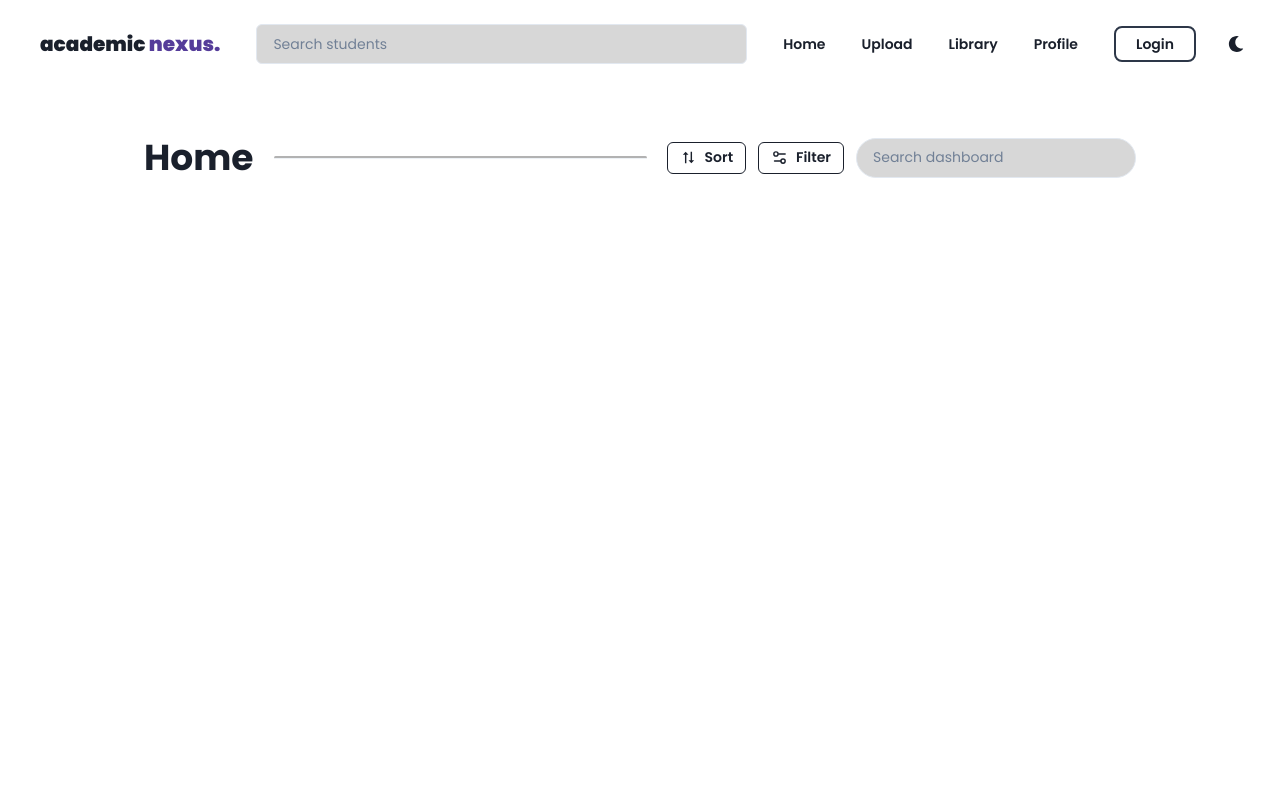
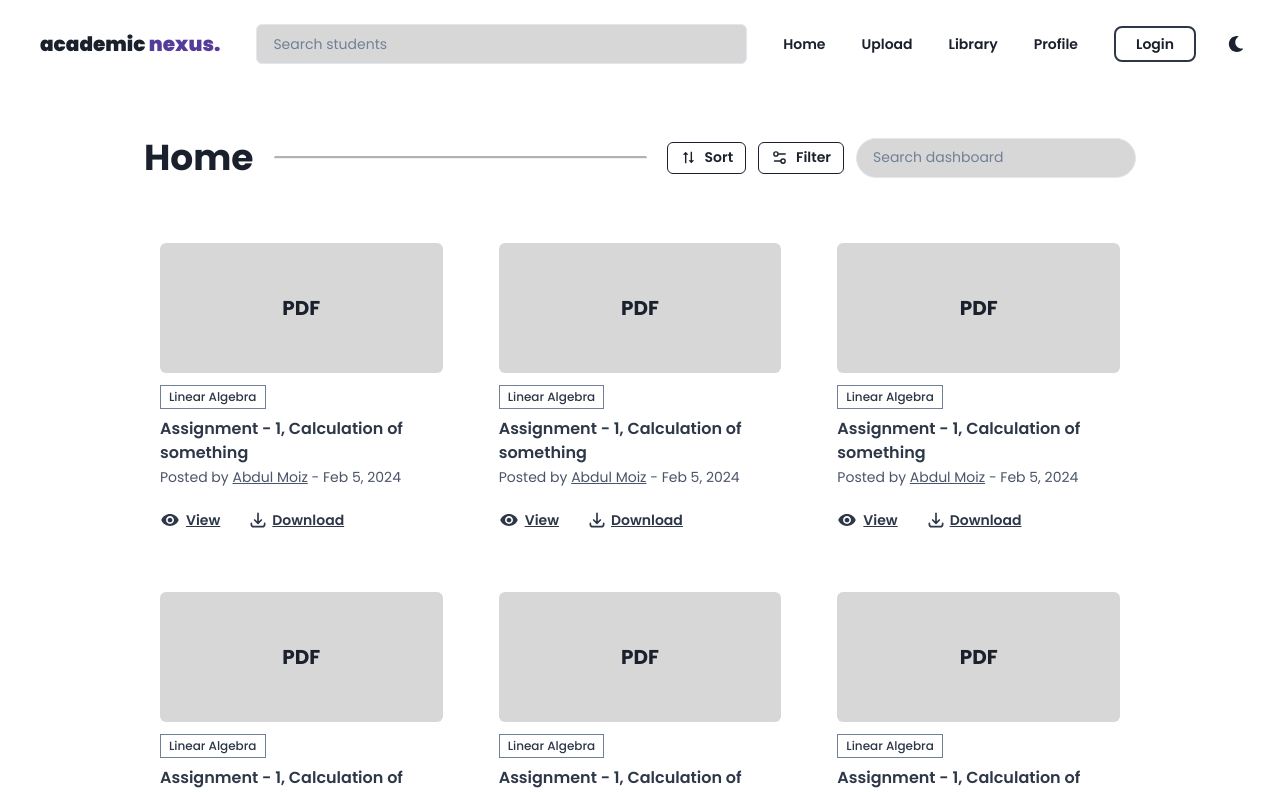
Before and after one commit to mrx7355608/academic-nexus-client, a React (Vite) app: page / in a window 1280 px wide. Shown: the top 792 px of the page. Built offline with nearby package versions, Linux system fonts and the light colour scheme.

Commit message:
added assessment item and list

```diff
--- /dev/null
+++ b/src/components/AssessmentItem.jsx
@@ -0,0 +1,90 @@
+import { IoMdEye } from "react-icons/io";
+import { HiOutlineDownload } from "react-icons/hi";
+import { Box, Flex, Text, Button, useColorMode } from "@chakra-ui/react";
+
+export default function AssessmentItem() {
+    const { colorMode } = useColorMode();
+
+    return (
+        <Box p={4} borderRadius="md" flex="1" minW={"300px"}>
+            <Flex
+                justifyContent="center"
+                alignItems="center"
+                h="130px"
+                bg={colorMode === "light" ? "#d7d7d7" : "gray.700"}
+                rounded="md"
+            >
+                <Text fontSize="xl" fontWeight="bold">
+                    PDF
+                </Text>
+            </Flex>
+            <Text
+                mt={3}
+                fontSize="xs"
+                fontWeight="medium"
+                borderWidth={1}
+                borderColor={"gray.500"}
+                px={2}
+                py={0.5}
+                w={"max-content"}
+                color={colorMode === "light" ? "gray.700" : "gray.400"}
+            >
+                Linear Algebra
+            </Text>
+            <Text
+                fontWeight={600}
+                fontSize="md"
+                mt="2"
+                color={colorMode === "light" ? "gray.700" : "gray.100"}
+            >
+                Assignment - 1, Calculation of something
+            </Text>
+            <Text
+                fontSize="sm"
+                color={colorMode === "light" ? "gray.600" : "gray.400"}
+                mt={0.5}
+            >
+                Posted by{" "}
+                <Text as="span" textDecor={"underline"}>
+                    Abdul Moiz
+                </Text>{" "}
+                - Feb 5, 2024
+            </Text>
+            <Flex mt={4} gap={7} alignItems={"center"} justifyContent={"start"}>
+                <Button
+                    px={0}
+                    size={"sm"}
+                    textDecor={"underline"}
+                    variant="ghost"
+                    color={colorMode === "light" ? "gray.700" : "gray.300"}
+                    leftIcon={
+                        <IoMdEye size={20} style={{ marginRight: "-2px" }} />
+                    }
+                    _hover={{
+                        textColor: "purple.400",
+                    }}
+                >
+                    View
+                </Button>
+                <Button
+                    px={0}
+                    size={"sm"}
+                    variant="ghost"
+                    textDecor={"underline"}
+                    color={colorMode === "light" ? "gray.700" : "gray.300"}
+                    leftIcon={
+                        <HiOutlineDownload
+                            size={20}
+                            style={{ marginRight: "-4px" }}
+                        />
+                    }
+                    _hover={{
+                        textColor: "purple.400",
+                    }}
+                >
+                    Download
+                </Button>
+            </Flex>
+        </Box>
+    );
+}
--- /dev/null
+++ b/src/components/AssessmentList.jsx
@@ -0,0 +1,16 @@
+import { Flex } from "@chakra-ui/react";
+import AssessmentItem from "./AssessmentItem";
+
+export default function AssessmentList() {
+    return (
+        <Flex flexWrap={"wrap"} gap={6}>
+            <AssessmentItem />
+            <AssessmentItem />
+            <AssessmentItem />
+            <AssessmentItem />
+            <AssessmentItem />
+            <AssessmentItem />
+            <AssessmentItem />
+        </Flex>
+    );
+}
--- a/src/components/darkModeToggle.jsx
+++ /dev/null
@@ -1,25 +0,0 @@
-import { useColorMode, Button } from "@chakra-ui/react";
-import { FaMoon, FaSun } from "react-icons/fa";
-
-export default function DarkModeToggle() {
-    const { colorMode, toggleColorMode } = useColorMode();
-
-    return (
-        <>
-            {colorMode === "light" ? (
-                <Button bg="transparent" onClick={toggleColorMode} p="0" m="-4">
-                    <FaMoon />
-                </Button>
-            ) : (
-                <Button
-                    bg="transparent"
-                    onClick={toggleColorMode}
-                    p="0"
-                    mx="-4"
-                >
-                    <FaSun />
-                </Button>
-            )}
-        </>
-    );
-}
--- a/src/components/navbar.jsx
+++ /dev/null
@@ -1,58 +0,0 @@
-import { Box, Flex, Input, Button, Text, useColorMode } from "@chakra-ui/react";
-import { Link } from "react-router-dom";
-import DarkModeToggle from "./darkModeToggle";
-
-export default function Navbar() {
-    const { colorMode } = useColorMode();
-    return (
-        <Box bg="transparent" px={10} py={6}>
-            <Flex alignItems="center" gap={9}>
-                <Box minW="max-content">
-                    <Text fontSize="xl" fontWeight={"black"} display={"inline"}>
-                        academic{" "}
-                    </Text>
-                    <Text
-                        fontSize="xl"
-                        fontWeight={"black"}
-                        textColor={
-                            colorMode === "light" ? "purple.700" : "purple.500"
-                        }
-                        display={"inline"}
-                    >
-                        nexus.
-                    </Text>
-                </Box>
-                <Input
-                    placeholder="Search students"
-                    bg={colorMode === "light" ? "#d7d7d7" : "gray.700"}
-                    rounded="md"
-                    w={"full"}
-                    fontSize="sm"
-                />
-                <Flex
-                    alignItems={"center"}
-                    gap={9}
-                    fontWeight={"600"}
-                    fontSize={"sm"}
-                >
-                    <Link to="/">Home</Link>
-                    <Link to="/upload">Upload</Link>
-                    <Link to="/library">Library</Link>
-                    <Link to="/profile">Profile</Link>
-                    <Button
-                        size={"sm"}
-                        rounded="8px"
-                        border="2px solid"
-                        borderColor="gray.700"
-                        bg="transparent"
-                        px={5}
-                        py={4}
-                    >
-                        Login
-                    </Button>
-                    <DarkModeToggle />
-                </Flex>
-            </Flex>
-        </Box>
-    );
-}
--- a/src/pages/Home.jsx
+++ b/src/pages/Home.jsx
@@ -9,7 +9,8 @@ import {
 } from "@chakra-ui/react";
 import { BiSortAlt2 } from "react-icons/bi";
 import { LuSettings2 } from "react-icons/lu";
-import Navbar from "../components/navbar";
+import Navbar from "../components/Navbar";
+import AssessmentList from "../components/AssessmentList";
 
 export default function Home() {
     const { colorMode } = useColorMode();
@@ -18,7 +19,7 @@ export default function Home() {
         <>
             <Navbar />
             <Box p={4} mt={8} maxW="80vw" mx={"auto"}>
-                <Flex alignItems="center" gap="5">
+                <Flex alignItems="center" gap="5" mb={12}>
                     <Heading fontWeight={700} fontSize={"4xl"}>
                         Home
                     </Heading>
@@ -71,6 +72,7 @@ export default function Home() {
                         />
                     </Flex>
                 </Flex>
+                <AssessmentList />
             </Box>
         </>
     );
```
